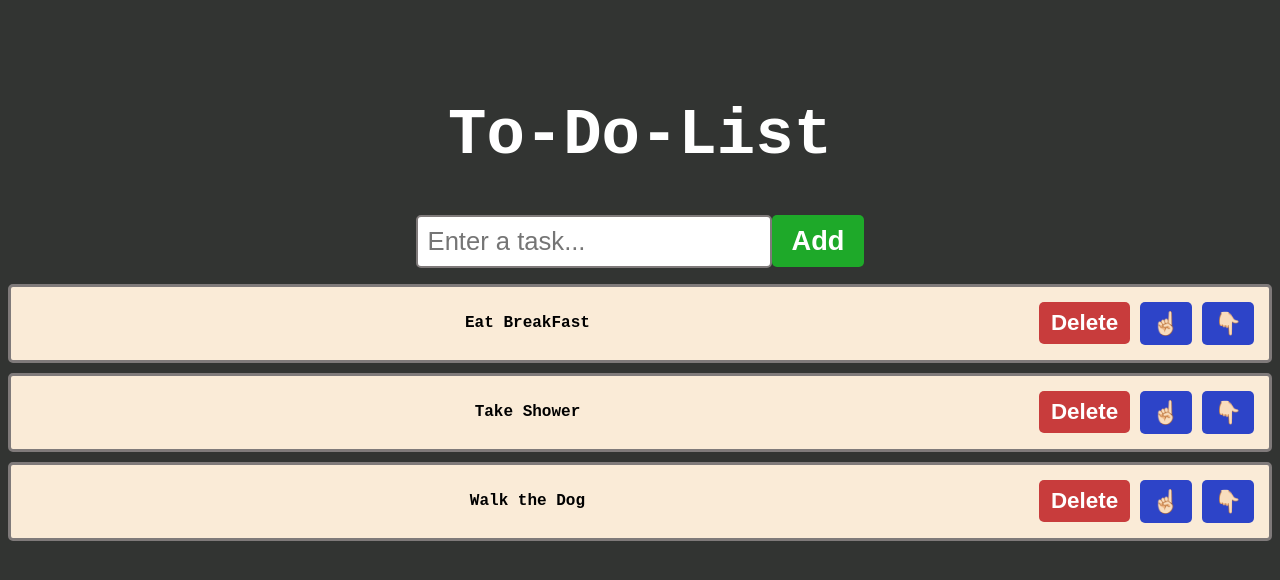
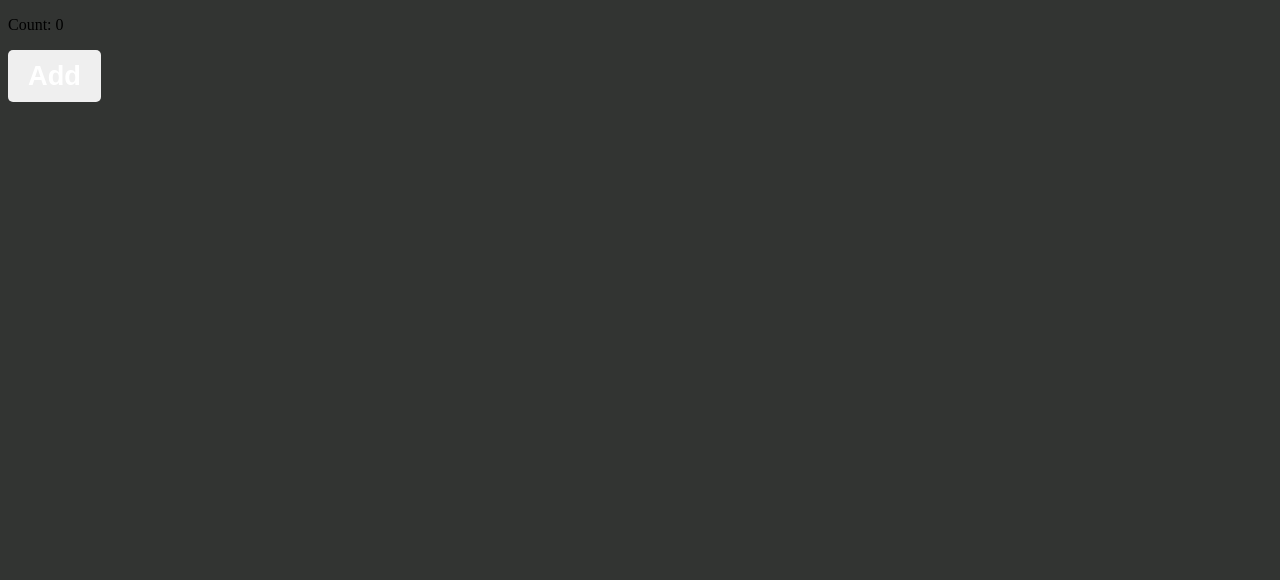
Before and after one commit to shiveshkumarsuri/react-js, a React (Vite) app: page / in a window 1280 px wide. Shown: the top 580 px of the page. Built offline with nearby package versions, Linux system fonts and the light colour scheme.

Commit message:
react-hook use-effect

```diff
--- a/src/App.jsx
+++ b/src/App.jsx
@@ -1,10 +1,10 @@
-import ToDoList from './ToDoList.jsx'
+import UseEffectComponent from './UseEffectComponent.jsx'
 
 function App() {
 
   return(
     <>
-    <ToDoList />
+    <UseEffectComponent />
     </>
   );
 }
--- /dev/null
+++ b/src/UseEffectComponent.jsx
@@ -0,0 +1,24 @@
+import React, {useState, useEffect} from 'react'
+
+function UseEffectComponent(){
+
+    const [count, setCount] = useState(0);
+
+    useEffect(
+        () => {
+            document.title = `count: ${count}`
+        },[count]
+    )
+    function addCount(){
+        setCount(c => c + 1);
+    }
+
+    return(
+        <div>
+            <p> Count: {count}</p>
+            <button onClick={addCount}> Add</button>
+        </div>
+    );
+
+}
+export default UseEffectComponent
```
